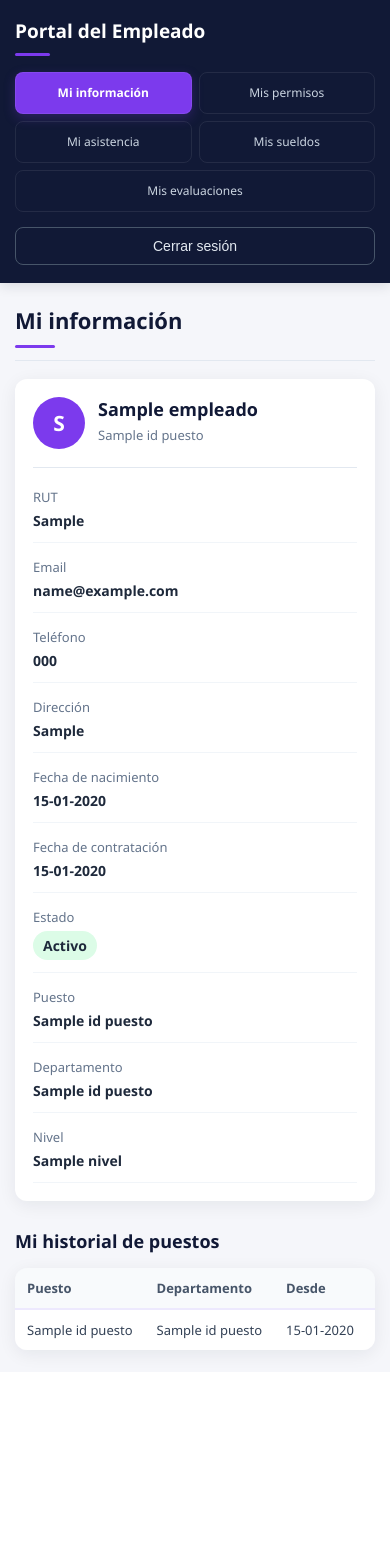
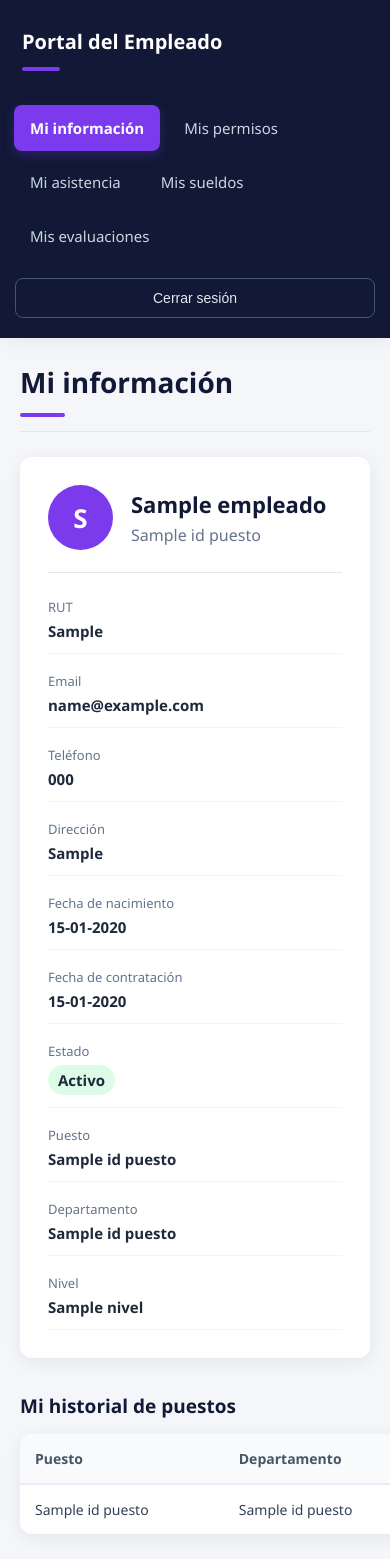
Before and after one commit to Kurotha/Control-RRHH, a Django app: template rrhh/templates/dashboard_empleado.html in a window 390 px wide. Before the commit the page ends 1363 px from the top, so only its background shows below. Run offline with Django 4.2, Linux system fonts and the light colour scheme; tables that the repository leaves empty hold one stand-in row (values such as "Sample post"); the template is opened without the code that fills it: values that come from a table or form of the project are taken from there, most other values are stand-ins (such as "Sample title", 1, 10 or a date in 2020).

Commit message:
Simplifica el CSS del dashboard y agrega estilo al botón de descargar Excel

```diff
--- a/rrhh/static/rrhh/dashboard.css
+++ b/rrhh/static/rrhh/dashboard.css
@@ -6,15 +6,8 @@
     box-sizing: border-box;
 }
 
-html {
-    width: 100%;
-}
-
 body {
     margin: 0;
-    width: 100%;
-    min-height: 100vh;
-
     font-family: 'Segoe UI', Tahoma, Geneva, Verdana, sans-serif;
 
     background-color: #f5f6fa;
@@ -28,7 +21,6 @@ body {
 
 .panel {
     display: flex;
-    width: 100%;
     min-height: 100vh;
 }
 
@@ -39,7 +31,6 @@ body {
 
 .menu {
     width: 240px;
-    min-width: 240px;
     height: 100vh;
 
     padding: 28px 0 20px;
@@ -89,7 +80,6 @@ body {
 .menu nav {
     flex: 1;
 }
-
 
 .menu nav a {
     display: block;
@@ -153,7 +143,6 @@ body {
     cursor: pointer;
 }
 
-
 .btn-salir:hover {
     background-color: #dc2626;
     border-color: #dc2626;
@@ -167,7 +156,6 @@ body {
 
 .contenido {
     flex: 1;
-    min-width: 0;
 
     padding: 35px 40px;
 
@@ -295,20 +283,22 @@ tr:last-child td {
 }
 
 
+/* Verde se mantiene porque significa aprobar */
+
 .btn-aprobar {
     background-color: #16a34a;
 }
-
 
 .btn-aprobar:hover {
     background-color: #15803d;
 }
 
 
+/* Rojo se mantiene porque significa rechazar */
+
 .btn-rechazar {
     background-color: #dc2626;
 }
-
 
 .btn-rechazar:hover {
     background-color: #b91c1c;
@@ -330,6 +320,8 @@ tr:last-child td {
 }
 
 
+/* Éxito */
+
 .aviso-success {
     background-color: #dcfce7;
     color: #15803d;
@@ -337,6 +329,8 @@ tr:last-child td {
     border-left: 4px solid #16a34a;
 }
 
+
+/* Error */
 
 .aviso-error {
     background-color: #fee2e2;
@@ -364,6 +358,8 @@ tr:last-child td {
 }
 
 
+/* Labels */
+
 .formulario label {
     display: block;
 
@@ -375,6 +371,8 @@ tr:last-child td {
     font-weight: 600;
 }
 
+
+/* Inputs */
 
 .formulario input,
 .formulario select,
@@ -397,6 +395,8 @@ tr:last-child td {
 }
 
 
+/* Campo seleccionado */
+
 .formulario input:focus,
 .formulario select:focus,
 .formulario textarea:focus {
@@ -406,10 +406,14 @@ tr:last-child td {
 }
 
 
+/* Textarea */
+
 .formulario textarea {
     resize: vertical;
 }
 
+
+/* Campo deshabilitado */
 
 .formulario input:disabled {
     background-color: #f1f5f9;
@@ -438,7 +442,6 @@ tr:last-child td {
     cursor: pointer;
 }
 
-
 .btn-guardar:hover {
     background-color: #6d28d9;
 }
@@ -465,14 +468,12 @@ tr:last-child td {
     box-shadow: 0 3px 12px rgba(15, 23, 42, 0.05);
 }
 
-
 .filtro-fecha label {
     color: #475569;
 
     font-size: 14px;
     font-weight: 600;
 }
-
 
 .filtro-fecha input[type="date"] {
     padding: 8px 10px;
@@ -486,11 +487,9 @@ tr:last-child td {
     outline: none;
 }
 
-
 .filtro-fecha input[type="date"]:focus {
     border-color: #7c3aed;
 }
-
 
 .filtro-fecha .btn-guardar {
     margin-top: 0;
@@ -513,7 +512,6 @@ tr:last-child td {
     border-bottom: 1px solid #e2e8f0;
 }
 
-
 .pestanas a {
     padding: 11px 18px;
 
@@ -527,13 +525,11 @@ tr:last-child td {
     border-radius: 8px 8px 0 0;
 }
 
-
 .pestanas a:hover {
     color: #7c3aed;
 
     background-color: #f5f3ff;
 }
-
 
 .pestanas a.activa {
     background-color: #7c3aed;
@@ -558,6 +554,8 @@ tr:last-child td {
 }
 
 
+/* Editar */
+
 .btn-editar {
     padding: 7px 13px;
 
@@ -565,11 +563,12 @@ tr:last-child td {
     color: white;
 }
 
-
 .btn-editar:hover {
     background-color: #6d28d9;
 }
 
+
+/* Cancelar */
 
 .btn-cancelar {
     margin-left: 10px;
@@ -581,11 +580,47 @@ tr:last-child td {
     color: #475569;
 }
 
-
 .btn-cancelar:hover {
     background-color: #cbd5e1;
 }
 
+
+/* =========================================
+   RESPONSIVE
+   ========================================= */
+
+@media (max-width: 850px) {
+
+    .panel {
+        flex-direction: column;
+    }
+
+    .menu {
+        width: 100%;
+        height: auto;
+
+        position: relative;
+    }
+
+    .menu nav {
+        display: flex;
+        flex-wrap: wrap;
+
+        padding: 0 10px 15px;
+    }
+
+    .menu nav a {
+        margin: 4px;
+    }
+
+    .contenido {
+        padding: 25px 20px;
+    }
+
+    table {
+        min-width: 700px;
+    }
+}
 
 /* =========================================
    PORTAL DEL EMPLEADO
@@ -625,7 +660,6 @@ tr:last-child td {
 .avatar {
     width: 65px;
     height: 65px;
-    min-width: 65px;
 
     display: flex;
     align-items: center;
@@ -692,8 +726,6 @@ tr:last-child td {
     color: #1e293b;
 
     font-size: 15px;
-
-    overflow-wrap: anywhere;
 }
 
 
@@ -715,6 +747,8 @@ tr:last-child td {
 }
 
 
+/* Activo */
+
 .estado-activo,
 .estado-aprobado {
     background-color: #dcfce7;
@@ -722,17 +756,23 @@ tr:last-child td {
 }
 
 
+/* Inactivo */
+
 .estado-inactivo {
     background-color: #e2e8f0;
     color: #475569;
 }
 
 
+/* Pendiente */
+
 .estado-pendiente {
     background-color: #fef3c7;
     color: #b45309;
 }
 
+
+/* Rechazado */
 
 .estado-rechazado {
     background-color: #fee2e2;
@@ -841,465 +881,51 @@ tr:last-child td {
 
 
 /* =========================================
-   RESPONSIVE - TABLET Y CELULAR
+   RESPONSIVE EMPLEADO
    ========================================= */
 
-@media (max-width: 850px) {
-
-    /* Estructura */
-
-    .panel {
-        display: block;
-        width: 100%;
-        min-height: 100vh;
-    }
-
-
-    /* =====================================
-       MENÚ
-       ===================================== */
-
-    .menu {
-        width: 100%;
-        min-width: 0;
-        height: auto;
-
-        position: relative;
-        top: auto;
-
-        padding: 20px 18px;
-
-        box-shadow: 0 3px 12px rgba(15, 23, 42, 0.12);
-    }
-
-
-    .menu h2 {
-        margin: 0 0 18px;
-
-        font-size: 20px;
-    }
-
-
-    .menu h2::after {
-        width: 35px;
-        height: 3px;
-
-        margin-top: 9px;
-    }
-
-
-    /* Menú en cuadrícula */
-
-    .menu nav {
-        display: grid;
-
-        grid-template-columns: repeat(2, minmax(0, 1fr));
-
-        gap: 8px;
-
-        margin-bottom: 15px;
-    }
-
-
-    .menu nav a {
-        display: flex;
-        align-items: center;
-        justify-content: center;
-
-        min-height: 44px;
-
-        margin: 0;
-        padding: 10px 8px;
-
-        border: 1px solid rgba(255, 255, 255, 0.08);
-
-        text-align: center;
-
-        font-size: 13px;
-        line-height: 1.3;
-    }
-
-
-    .menu form {
-        padding: 0;
-    }
-
-
-    .btn-salir {
-        padding: 10px;
-    }
-
-
-    /* =====================================
-       CONTENIDO
-       ===================================== */
-
-    .contenido {
-        width: 100%;
-        min-width: 0;
-
-        padding: 25px 18px;
-
-        overflow-x: hidden;
-    }
-
-
-    .contenido h1 {
-        margin-bottom: 20px;
-
-        font-size: 24px;
-    }
-
-
-    /* =====================================
-       TABLAS
-       ===================================== */
-
-    /*
-       En móvil las tablas pueden desplazarse
-       horizontalmente sin ensanchar la página.
-    */
-
-    table {
-        display: block;
-
-        width: 100%;
-        max-width: 100%;
-
-        overflow-x: auto;
-        -webkit-overflow-scrolling: touch;
-
-        white-space: nowrap;
-    }
-
-
-    th,
-    td {
-        padding: 11px 12px;
-
-        font-size: 13px;
-    }
-
-
-    /* =====================================
-       FORMULARIOS
-       ===================================== */
-
-    .formulario {
-        width: 100%;
-        max-width: 100%;
-
-        padding: 20px;
-    }
-
-
-    /* =====================================
-       FILTRO DE FECHA
-       ===================================== */
-
-    .filtro-fecha {
-        flex-wrap: wrap;
-
-        align-items: center;
-    }
-
-
-    .filtro-fecha input[type="date"] {
-        flex: 1;
-        min-width: 150px;
-    }
-
-
-    /* =====================================
-       FICHA DEL EMPLEADO
-       ===================================== */
-
-    .ficha-empleado {
-        padding: 20px;
-    }
-
+@media (max-width: 700px) {
 
     .datos-empleado {
         grid-template-columns: 1fr;
-        gap: 15px;
-    }
-
-
-    /* =====================================
-       PESTAÑAS
-       ===================================== */
-
-    .pestanas {
-        overflow-x: auto;
-
-        -webkit-overflow-scrolling: touch;
-    }
-
-
-    .pestanas a {
-        flex-shrink: 0;
-
-        white-space: nowrap;
-    }
-
-
-    /* =====================================
-       AVISOS
-       ===================================== */
-
-    .aviso {
-        width: 100%;
-    }
-
-}
-
-
-/* =========================================
-   RESPONSIVE - CELULARES PEQUEÑOS
-   ========================================= */
-
-@media (max-width: 480px) {
-
-    /* =====================================
-       MENÚ
-       ===================================== */
-
-    .menu {
-        padding: 18px 15px;
-    }
-
-
-    .menu h2 {
-        margin-bottom: 16px;
-
-        font-size: 19px;
-    }
-
-
-    /*
-       Dos opciones por fila.
-       Funciona bien en 375px y 412px.
-    */
-
-    .menu nav {
-        grid-template-columns: repeat(2, minmax(0, 1fr));
-
-        gap: 7px;
-    }
-
-
-    .menu nav a {
-        min-width: 0;
-        min-height: 42px;
-
-        padding: 9px 6px;
-
-        font-size: 12px;
-
-        overflow-wrap: anywhere;
-    }
-
-
-    /* Si el menú tiene un número impar de opciones,
-       el último botón ocupa toda la fila */
-
-    .menu nav a:last-child:nth-child(odd) {
-        grid-column: 1 / -1;
-    }
-
-
-    /* =====================================
-       CONTENIDO
-       ===================================== */
-
-    .contenido {
-        padding: 22px 15px;
-    }
-
-
-    .contenido h1 {
-        margin-bottom: 18px;
-
-        padding-bottom: 12px;
-
-        font-size: 22px;
-    }
-
-
-    .contenido h1::after {
-        width: 40px;
-        height: 3px;
-
-        margin-top: 10px;
-    }
-
-
-    /* =====================================
-       FORMULARIOS
-       ===================================== */
-
-    .formulario {
-        padding: 18px;
-
-        border-radius: 10px;
-    }
-
-
-    .formulario h2 {
-        font-size: 18px;
-    }
-
-
-    .formulario input,
-    .formulario select,
-    .formulario textarea {
-        font-size: 16px;
-    }
-
-
-    .btn-guardar {
-        width: 100%;
-    }
-
-
-    /* =====================================
-       FILTRO FECHA
-       ===================================== */
-
-    .filtro-fecha {
-        flex-direction: column;
-        align-items: stretch;
-
-        padding: 15px;
-    }
-
-
-    .filtro-fecha input[type="date"] {
-        width: 100%;
-        min-width: 0;
-    }
-
-
-    .filtro-fecha .btn-guardar {
-        width: 100%;
-    }
-
-
-    /* =====================================
-       FICHA EMPLEADO
-       ===================================== */
-
-    .ficha-empleado {
-        padding: 18px;
-    }
-
-
-    .encabezado-ficha {
-        align-items: flex-start;
-
-        gap: 13px;
-
-        padding-bottom: 18px;
-        margin-bottom: 20px;
-    }
-
-
-    .avatar {
-        width: 52px;
-        height: 52px;
-        min-width: 52px;
-
-        font-size: 21px;
-    }
-
-
-    .encabezado-ficha h2 {
-        font-size: 18px;
-    }
-
-
-    .encabezado-ficha p {
-        font-size: 13px;
-    }
-
-
-    .dato strong {
-        font-size: 14px;
-    }
-
-
-    /* =====================================
-       TEXTOS
-       ===================================== */
-
-    .texto-seccion {
-        margin-top: -8px;
-
-        font-size: 13px;
-    }
-
-
-    .titulo-secundario {
-        margin-top: 28px;
-
-        font-size: 18px;
-    }
-
-
-    .sin-datos {
-        padding: 22px 15px;
-    }
-
-
-    /* =====================================
-       BOTONES DE ACCIÓN
-       ===================================== */
-
-    .btn-aprobar,
-    .btn-rechazar {
-        padding: 6px 9px;
-
-        font-size: 12px;
-    }
-
-
-    .btn-cancelar {
-        margin-left: 0;
     }
 
 }
 
 /* =========================================
-   ENCABEZADO CON BOTÓN (Exportaciones)
+   BOTÓN DESCARGAR EXCEL (SUELDOS)
    ========================================= */
 
-   .encabezado-con-boton {
+.encabezado-con-boton {
     display: flex;
     justify-content: space-between;
-    align-items: center;
-    margin-bottom: 20px;
+    align-items: flex-start;
+    flex-wrap: wrap;
+
+    gap: 16px;
+
+    margin-bottom: 25px;
 }
 
 .encabezado-con-boton h1 {
-    margin-bottom: 0;
-    padding-bottom: 0;
-    border-bottom: none;
-}
-
-.encabezado-con-boton h1::after {
-    display: none;
+    margin: 0;
 }
 
 .btn-descargar-excel {
     display: inline-block;
-    padding: 10px 20px;
+
+    padding: 10px 18px;
+
     background-color: #16a34a;
     color: white;
+
     text-decoration: none;
     font-size: 14px;
     font-weight: 600;
-    border-radius: 7px;
-    transition: 0.2s;
+
+    border-radius: 8px;
+
+    white-space: nowrap;
 }
 
 .btn-descargar-excel:hover {
```
